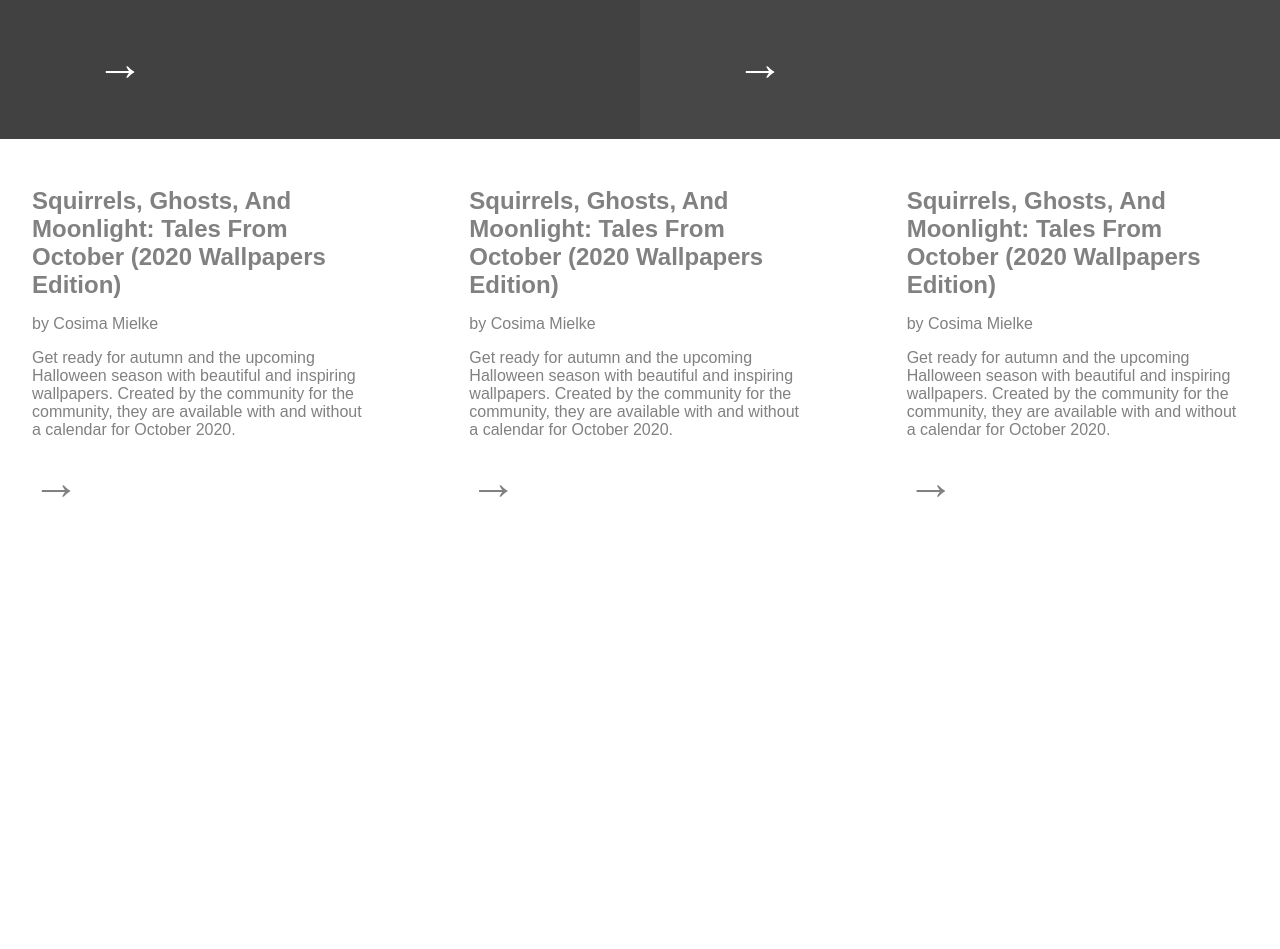
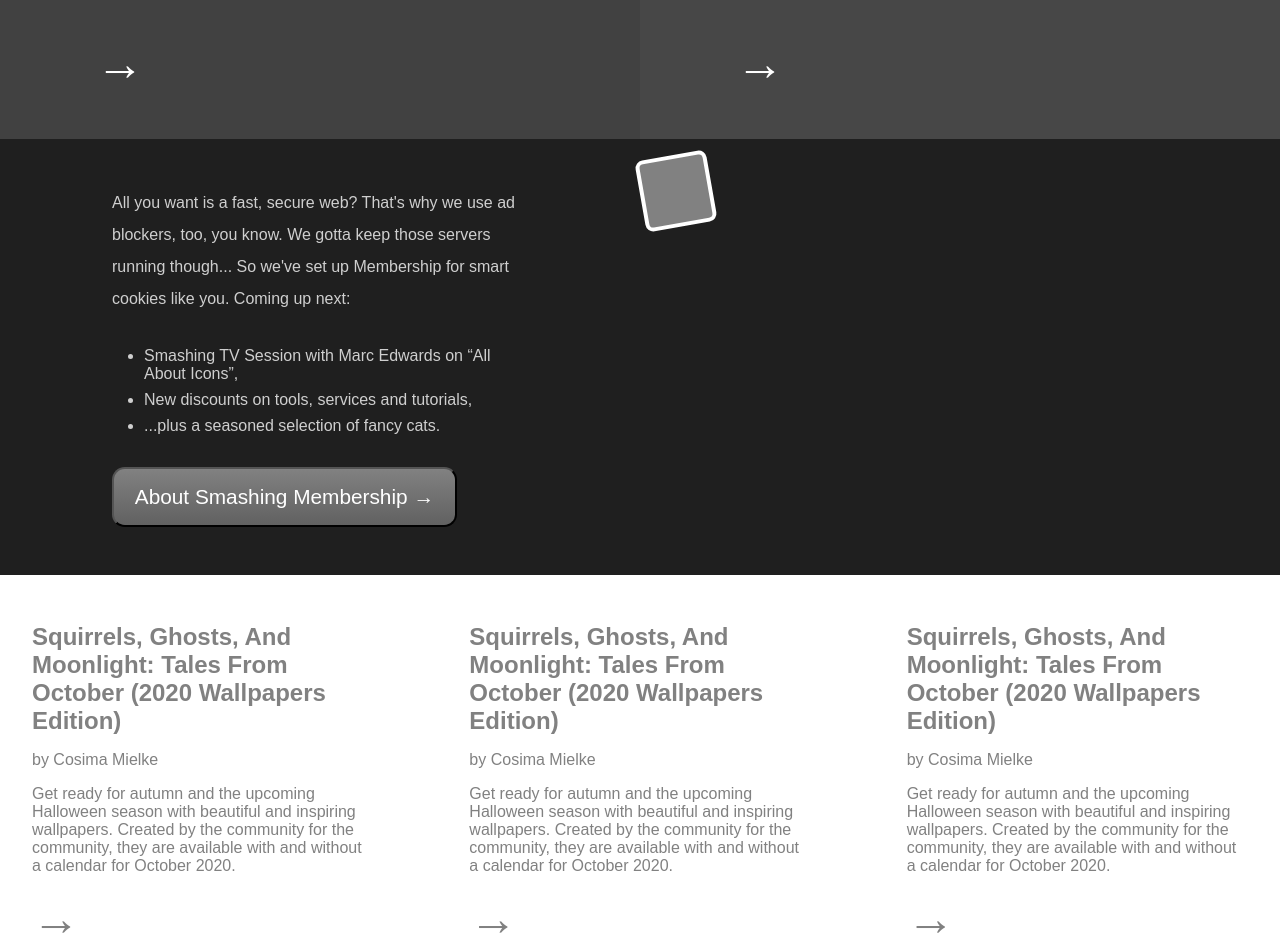
Before and after one commit to kenderb/PracticeTD, a plain HTML site: page index.html in a window 1280 px wide. Shown: the part 1400-2349 px from the top of the page. Drawn offline with nearby package versions, Linux system fonts and the light colour scheme; a web font is replaced by a local one.

Commit message:
position more main content

```diff
--- a/index.html
+++ b/index.html
@@ -57,7 +57,9 @@
               <span>wrote</span>
             </div>
             <div>
-              <p>Useful Tools in Vue.js Web Development</p> <ion-icon name="chatbox" class="ion-icon"></ion-icon><span>Leave a comment</span>
+              <p>Useful Tools in Vue.js Web Development</p>
+              <ion-icon name="chatbox" class="ion-icon"></ion-icon>
+              <span>Leave a comment</span>
             </div>
             <div class="flex-box hashtags">
               <span># Vue <sup>25</sup></span>
@@ -77,7 +79,9 @@
               <span>wrote</span>
             </div>
             <div>
-              <p>Use tech for improve the environment </p> <ion-icon name="chatbox" class="ion-icon"></ion-icon><span>Leave a comment</span>
+              <p>Use tech for improve the environment </p>
+              <ion-icon name="chatbox" class="ion-icon"></ion-icon>
+              <span>Leave a comment</span>
             </div>
             <div class="flex-box hashtags">
               <span># React <sup>19</sup></span>
@@ -131,6 +135,27 @@
           </div>
         </a>
       </div>
+      <div class="smashing-member flex-box">
+        <div class="text-sub">
+          <p>
+            All you want is a fast, secure web? That's why we use ad blockers,
+            too, you know. We gotta keep those servers running
+            though... So we've set up Membership for smart cookies
+            like you. Coming up next:
+          </p>
+          <div>
+            <ul>
+              <li>Smashing TV Session with Marc Edwards on “All About Icons”,</li>
+              <li>New discounts on tools, services and tutorials,</li>
+              <li>...plus a seasoned selection of fancy cats.</li>
+            </ul>
+          </div>
+          <button>
+           <aside>About Smashing Membership  &#8594</aside>
+          </button>
+        </div>
+        <div class="mini-photo photo-sub"></div>
+      </div>
       <div class="grid-two">
         <div class="articule-two">
           <h2>
--- a/styles/main.css
+++ b/styles/main.css
@@ -8,6 +8,7 @@
   --gray-one: #818181;
   --gray-two: #616161;
   --gray-dark: #414141;
+  --gray-darker: #1f1f1f;
   --gray-three: #474747;
   --gray-forth: #cfcfcf;
 }
@@ -41,10 +42,6 @@ header {
     min-width: 1180px;
 }
 
-li {
-    list-style: none;
-}
-
 input {
     padding: 1rem 0.1rem 1rem 3rem;
     width: 100%;
@@ -75,6 +72,7 @@ form {
 }
 
 .nav-bar ul {
+    list-style-type: none;
     align-items: center;
 }
 
@@ -105,7 +103,6 @@ form {
 
 .display-grid {
     color: white;
-    background-color: red;
     display: grid;
     grid-template-columns: repeat(2, 1fr);
     grid-template-rows: repeat(2, 45rem);
@@ -132,10 +129,12 @@ form {
 }
 
 .header-text span{
+    line-height: 3.5rem;
     font-weight: lighter;
     padding: 0.5rem 0.8rem;
     background-color: white;
     box-decoration-break: clone;
+    -webkit-box-decoration-break: clone;
 }
 
 
@@ -196,6 +195,42 @@ form {
     font-size: 3rem;
 }
 
+.smashing-member {
+    color: var(--gray-forth);
+    background-color: var(--gray-darker);
+}
+
+.smashing-member ul {
+    list-style-type: disc;
+    margin-left: 2rem;
+}
+
+.text-sub {
+    width: 50%;
+    padding: 3rem 7rem;
+}
+
+.text-sub  * + * {
+    margin-top: 0.5rem;
+}
+
+.text-sub p {
+    line-height: 2rem;
+    margin-bottom: 2rem;
+}
+
+.smashing-member button {
+    margin-top: 2rem;
+    color: white;
+    border-radius: 0.8rem;
+    background-image: linear-gradient(var(--gray-one), var(--gray-two));
+    padding: 1rem 1.3rem;
+}
+
+.photo-sub {
+
+}
+
 .grid-two {
     display: grid;
     grid-template-columns: repeat(3, 1fr);
```
